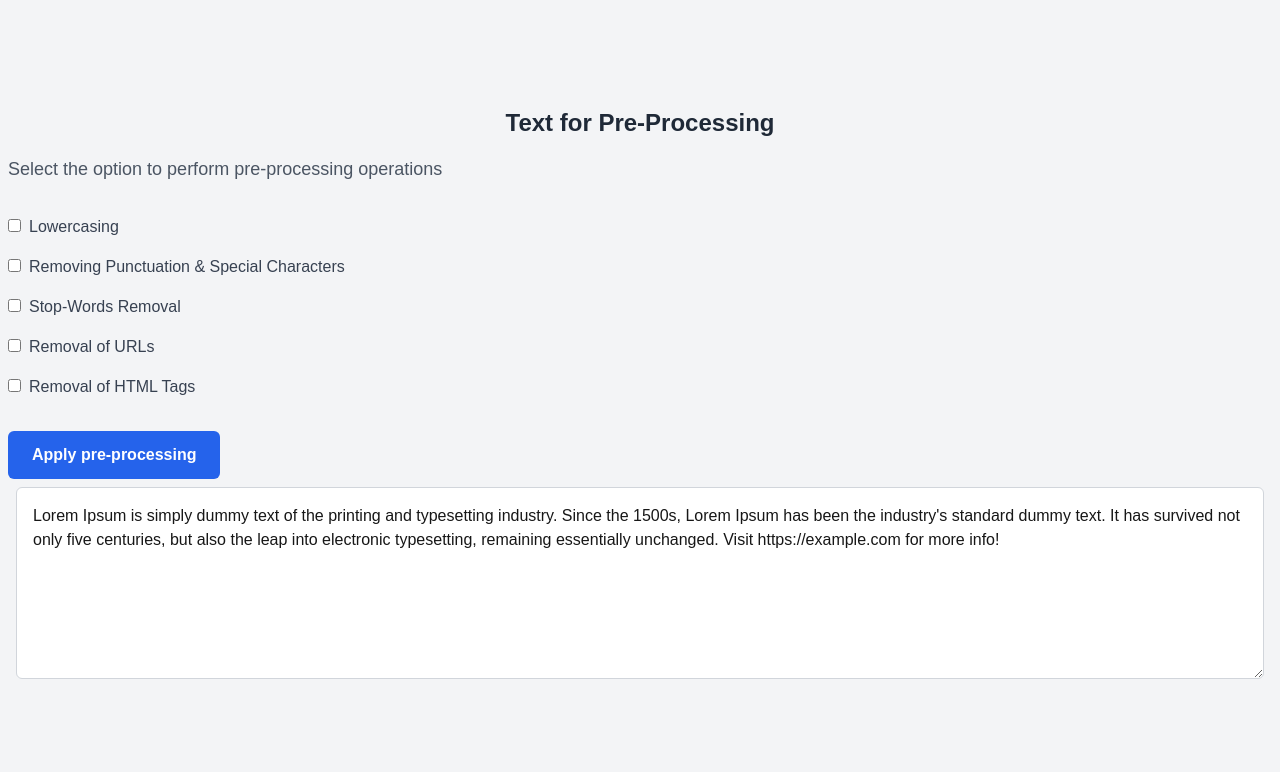
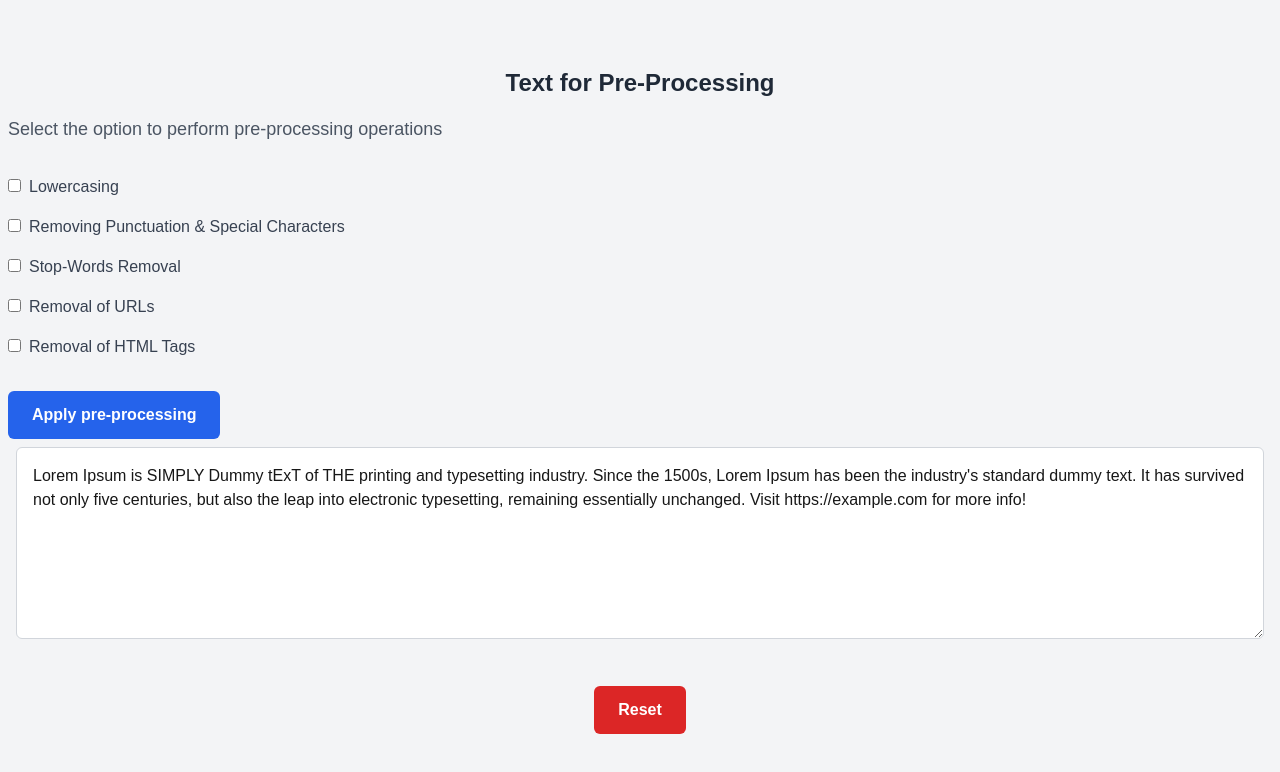
Before and after one commit to bhavyakamboj/tsai-erav3-assigment-2, a Next.js app: page /operations/text in a window 1280 px wide. Shown: the top 772 px of the page. Built offline with nearby package versions, Linux system fonts and the light colour scheme.

Commit message:
reset button

```diff
--- a/app/operations/text/page.js
+++ b/app/operations/text/page.js
@@ -2,7 +2,7 @@
 import { useState } from 'react';
 
 export default function TextOperations() {
-  const [inputText, setInputText] = useState("Lorem Ipsum is simply dummy text of the printing and typesetting industry. Since the 1500s, Lorem Ipsum has been the industry's standard dummy text. It has survived not only five centuries, but also the leap into electronic typesetting, remaining essentially unchanged. Visit https://example.com for more info!");
+  const [inputText, setInputText] = useState("Lorem Ipsum is SIMPLY Dummy tExT of THE printing and typesetting industry. Since the 1500s, Lorem Ipsum has been the industry's standard dummy text. It has survived not only five centuries, but also the leap into electronic typesetting, remaining essentially unchanged. Visit https://example.com for more info!");
   const [processedText, setProcessedText] = useState("");
   const [augmentedText, setAugmentedText] = useState("");
   const [options, setOptions] = useState({
@@ -53,6 +53,22 @@ export default function TextOperations() {
     } catch (error) {
       console.error('Error:', error);
     }
+  };
+
+  const handleReset = () => {
+    setInputText("Lorem Ipsum is SIMPLY Dummy tExT of THE printing and typesetting industry. Since the 1500s, Lorem Ipsum has been the industry's standard dummy text. It has survived not only five centuries, but also the leap into electronic typesetting, remaining essentially unchanged. Visit https://example.com for more info!");
+    setProcessedText("");
+    setAugmentedText("");
+    setOptions({
+      lowercasing: false,
+      'remove-punctuation': false,
+      'stop-words': false,
+      'remove-urls': false,
+      'remove-html': false,
+      'stemming-lemmatization': false,
+      'tokenization': false,
+      'text-normalization': false,
+    });
   };
 
   return (
@@ -271,6 +287,12 @@ export default function TextOperations() {
           placeholder="Result of augmentation here..."
           disabled />
       </div>
+      <button
+        className="mt-8 px-6 py-3 bg-red-600 text-white font-semibold rounded-md hover:bg-red-700"
+        onClick={handleReset}
+      >
+        Reset
+      </button>
     </div>
   );
 }
```
